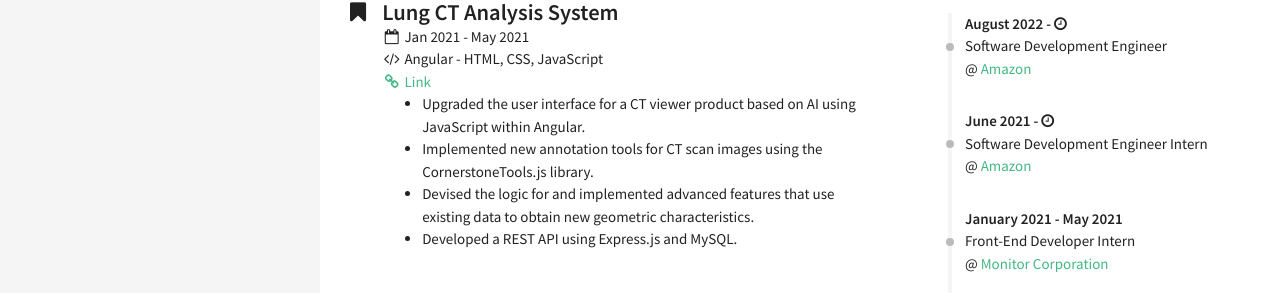
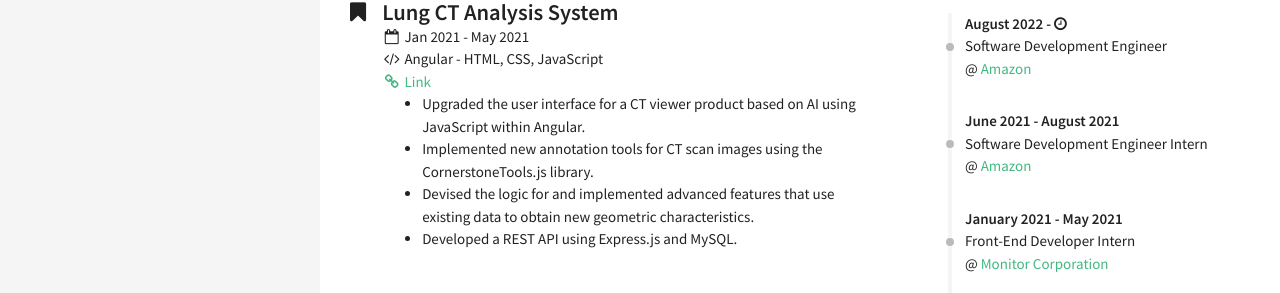
Before and after one commit to hskim37/hskim37.github.io, a Jekyll site: the page built from index.html, in a window 1280 px wide. Shown: the part 140-433 px from the top of the page. Built offline with Jekyll 4.4.1, drawn with Linux system fonts in a browser that asks for light colours.

Commit message:
Update careers.yml

```diff
--- a/_data/index/careers.yml
+++ b/_data/index/careers.yml
@@ -4,7 +4,7 @@
   place: Amazon
 
 - name: Software Development Engineer Intern
-  date: June 2021 - <i class="fa fa-clock-o" aria-hidden="true" title="Until Now"></i>
+  date: June 2021 - August 2021
   link: https://www.amazon.com/
   place: Amazon
 
```
